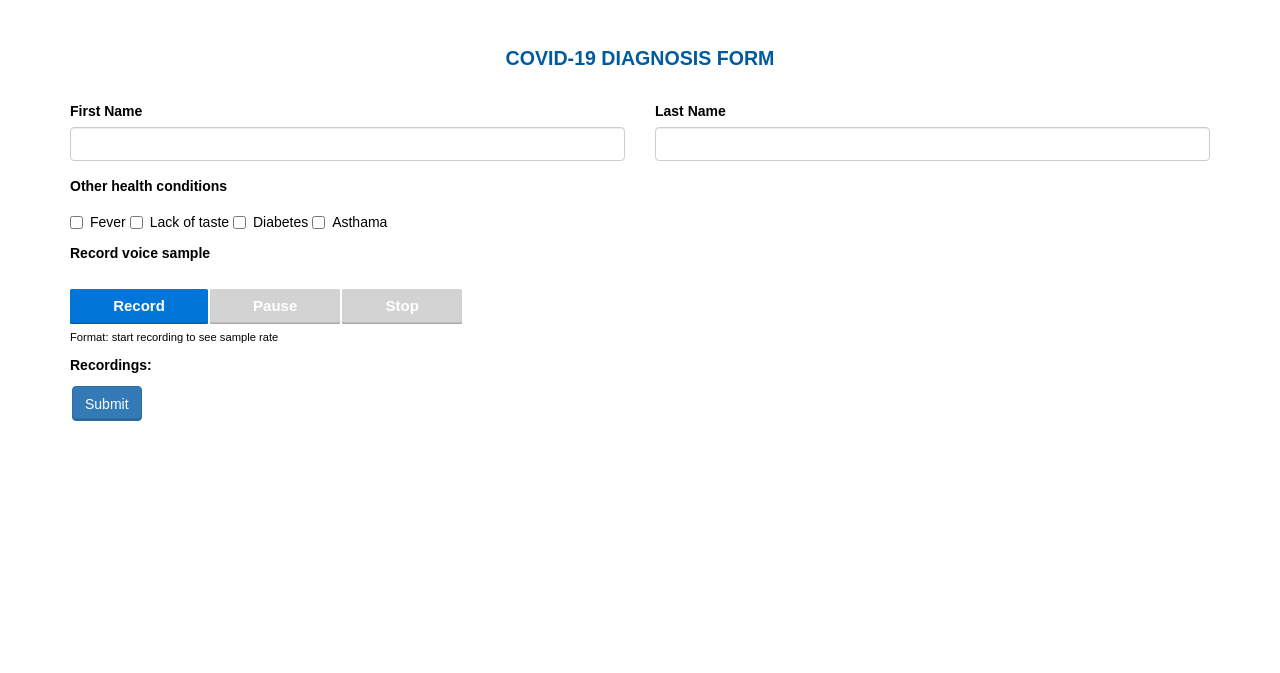
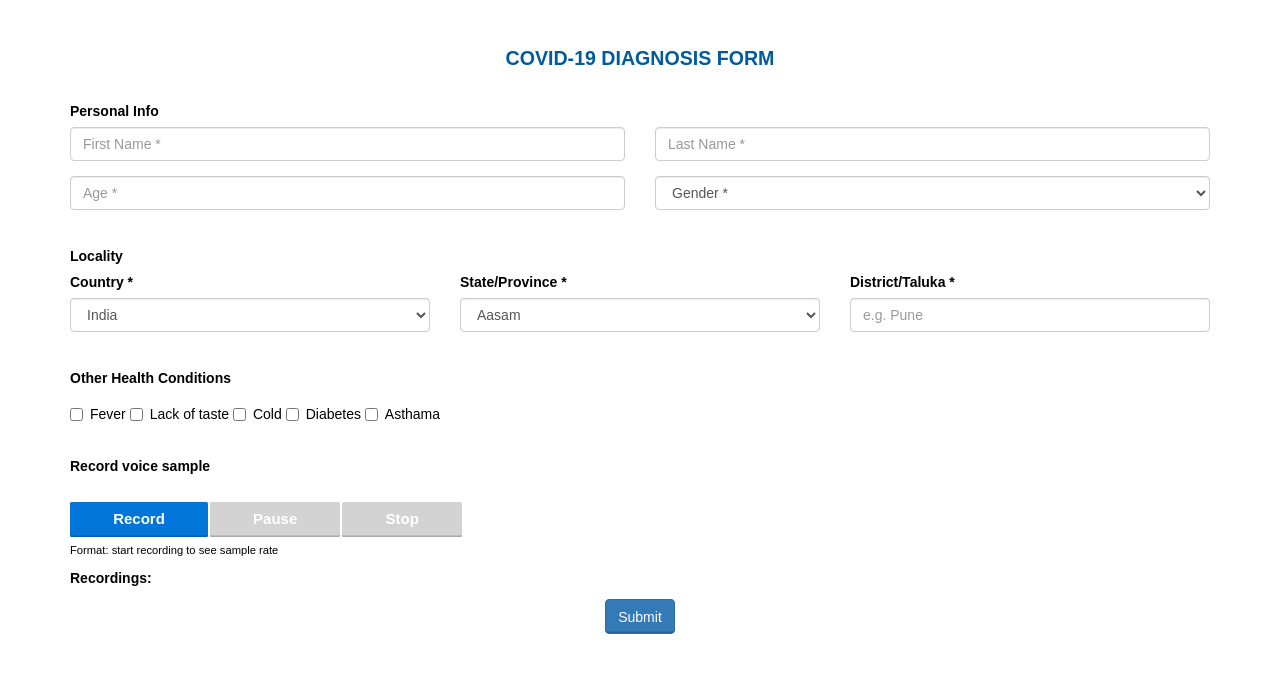
Before and after one commit to sumitjadhwani/Covid-19-Diagnosis, a Flask app: page / in a window 1280 px wide. Shown: the top 673 px of the page. Run offline with Flask 2, Linux system fonts and the light colour scheme; some libraries are stand-ins or nearby versions.

Commit message:
Updated Input Form

```diff
--- a/app/routes.py
+++ b/app/routes.py
@@ -1,9 +1,9 @@
+import re
 from flask import Flask, request, render_template, redirect, url_for
 from app import app, APP_ROOT
 
 from app.process import prognosis
-
-import os
+# import os
 
 
 @app.route("/", methods=['POST', 'GET'])
@@ -20,12 +20,24 @@ def index():
 
 @app.route("/predict", methods=["GET", "POST"])
 def predict():
+
+    # fname = request.form['First']
+    # lname = request.form['last']
+    # age = request.form['age']
+   # country = request.form['inputCountry']
+    # gender = request.form['inputGender']
+   # print(age)
+
+   # print(country)
+
     features = []
     for key in request.form:
         features.append(request.form[key])
+
+    # print(len(features))
+
     x = prognosis('audio.wav', features)
-    # print(x)
-    return render_template("output.html", result=x)
+    return render_template("output.html", result=x, len = len(features))
 
 
 if __name__ == "__main__":
--- a/app/templates/index.html
+++ b/app/templates/index.html
@@ -26,35 +26,113 @@
       <br />
 
       <!--  Row  -->
+      <!-- <h2>Personal Info</h2> -->
+      <label for="newsletter">Personal Info</label>
+
       <div class="row">
         <!--  Col 1   -->
         <div class="col-md-6">
           <div class="form-group">
-            <label for="first">First Name</label>
+            <!-- <label for="first">First Name</label> -->
             <input
               type="text"
               class="form-control"
-              placeholder=""
+              placeholder="First Name *"
               name="First"
+              required
             />
           </div>
         </div>
         <!--  Col 2   -->
         <div class="col-md-6">
           <div class="form-group">
-            <label for="last">Last Name</label>
+            <!-- <label for="last">Last Name</label> -->
             <input
               type="text"
               class="form-control"
-              placeholder=""
+              placeholder="Last Name *"
               name="last"
+              required
             />
           </div>
         </div>
       </div>
 
+      <div class="row">
+        <div class="col-md-6">
+          <div class="form-group">
+            <!-- <label for="age">Age</label> -->
+            <input
+              type="number"
+              class="form-control"
+              placeholder="Age *"
+              name="age"
+              required
+            />
+          </div>
+        </div>
+        <div class="col-md-6">
+          <div class="form-group">
+            <!-- <label for="gender">Gender *</label> -->
+            <select id="inputGender" class="form-control" name="inputGender">
+              <option value="" selected disabled>Gender *</option>
+              <option >Male</option>
+              <option>Female</option>
+              <option>Other</option>
+            </select>
+          </div>
+        </div>
+      </div>
+      <br>
+      <label for="newsletter">Locality</label>
+
+      <!-- <h2>Locality</h2> -->
+      <div class="row">
+        <div class="col-md-4">
+          <div class="form-group">
+            <label for="country">Country *</label>
+            <select id="inputCountry" class="form-control" name="inputCountry">
+              <option selected>India</option>
+              <option>United States</option>
+              <option>Italy</option>
+              <option>Norway</option>
+              <option>...</option>
+            </select>
+          </div>
+        </div>
+        <div class="col-md-4">
+          <div class="form-group">
+            <label for="inputState">State/Province *</label>
+
+            <!-- <label for="age">Age</label> -->
+            <select id="inputState" class="form-control" name="inputState">
+              <option selected>Aasam</option>
+              <option>Mahrashtra</option>
+              <option>Rajasthan</option>
+              <option>Uttar Pradesh</option>
+              <option>...</option>
+            </select>
+          </div>
+        </div>
+          <div class="col-md-4">
+            <div class="form-group">
+              <label for="District">District/Taluka *</label>
+              <input
+                type="text"
+                class="form-control"
+                placeholder="e.g. Pune "
+                name="District"
+              />
+            </div>
+        </div>
+        </div>
+
+
+      <br>
       <!--  Row   -->
-      <label for="newsletter">Other health conditions</label>
+      <label for="newsletter">Other Health Conditions</label>
+      <!-- <h2>Other Health Conditions</h2> -->
+
       <div class="checkbox">
         <label>
           <input type="checkbox" value="Fever" name="Fever" /> Fever
@@ -64,15 +142,23 @@
           Lack of taste
         </label>
         <label>
+          <input type="checkbox" value="Cold" name="Cold" /> Cold
+        </label>
+        <label>
           <input type="checkbox" value="Diabetes" name="Diabetes" /> Diabetes
         </label>
         <label>
           <input type="checkbox" value="Asthama" name="Asthama" /> Asthama
         </label>
+        <!-- <label>
+          <input type="checkbox" value="mp" name="mp" /> Muscle Pain
+        </label> -->
       </div>
 
+      <br>
       <!-- Record sound -->
       <label for="newsletter">Record voice sample</label>
+      <!-- <h2>Record voice sample</h2> -->
       <div id="controls">
         <button id="recordButton">Record</button>
         <button id="pauseButton" disabled>Pause</button>
@@ -82,7 +168,7 @@
       <p><strong>Recordings:</strong></p>
       <ol id="recordingsList"></ol>
 
-      <button type="submit" class="btn btn-primary">Submit</button>
+     <center> <button type="submit" class="btn btn-primary">Submit</button></center>
     </form>
   </div>
 
```
Also changed, not shown: app/templates/output.html (+75 -3 lines), 1 other file.
